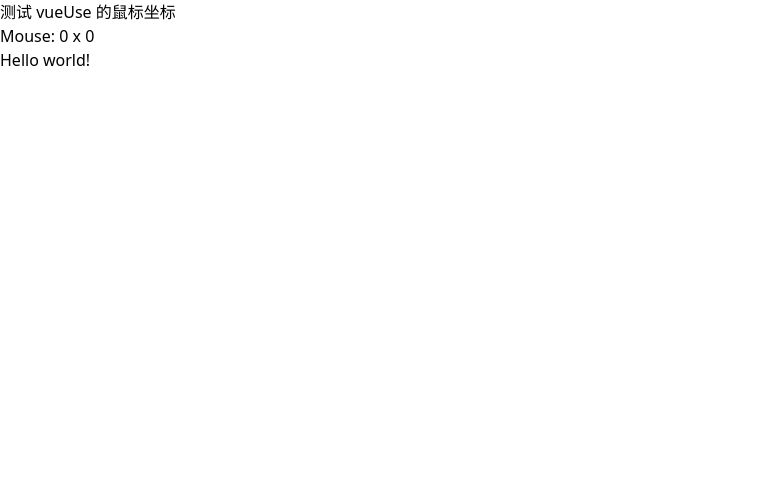
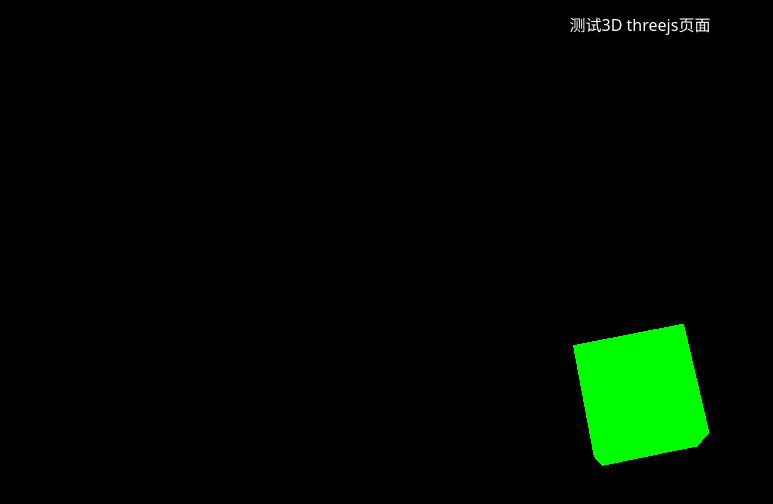
Before and after one commit to zhaoyuanmeng/car3D, a Vue app: page / in a window 1280 px wide. Shown: the top 504 px of the page, without its empty margins (0-773 px from the left). Built offline with nearby package versions, Linux system fonts and the light colour scheme.

Commit message:
test threejs success

```diff
--- a/src/pages/index.vue
+++ b/src/pages/index.vue
@@ -1,21 +1,93 @@
 <template>
-  <h1>测试 vueUse 的鼠标坐标</h1>
-  <h3>Mouse: {{ x }} x {{ y }}</h3>
-  <h1 class="text-blue-600 font-bold underline">Hello world!</h1>
+  <div class="container">
+    <h1>测试3D threejs页面</h1>
+    <div class="panel w-full" ref="canvasContainer"></div>
+  </div>
 </template>
+
 <script lang="ts">
-import { defineComponent } from 'vue';
-import { useMouse } from '@vueuse/core';
+import { defineComponent, onMounted, ref } from 'vue';
+import * as THREE from 'three';
 
 export default defineComponent({
   name: 'VueUse',
   setup() {
-    const { x, y } = useMouse();
+    const canvasContainer = ref<HTMLDivElement | null>(null);
+
+    onMounted(() => {
+      if (canvasContainer.value) {
+        // 创建场景
+        const scene = new THREE.Scene();
+
+        // 创建相机
+        const camera = new THREE.PerspectiveCamera(
+          75,
+          window.innerWidth / window.innerHeight,
+          0.1,
+          1000,
+        );
+
+        // 创建渲染器
+        const renderer = new THREE.WebGLRenderer();
+        renderer.setSize(window.innerWidth, window.innerHeight);
+        canvasContainer.value.appendChild(renderer.domElement);
+
+        // 创建正方形
+        const geometry = new THREE.BoxGeometry();
+        const material = new THREE.MeshBasicMaterial({ color: 0x00ff00 });
+        const cube = new THREE.Mesh(geometry, material);
+        scene.add(cube);
+
+        // 调整视角
+        camera.position.z = 5;
+
+        // 动画循环
+        const animate = function () {
+          requestAnimationFrame(animate);
+
+          // 旋转正方形
+          cube.rotation.x += 0.01;
+          cube.rotation.y += 0.01;
+
+          // 渲染场景和相机
+          renderer.render(scene, camera);
+        };
+
+        animate();
+      }
+    });
 
     return {
-      x,
-      y,
+      canvasContainer,
     };
   },
 });
 </script>
+
+<style scoped>
+.container {
+  display: flex;
+  flex-direction: column;
+  align-items: center;
+  justify-content: center;
+  height: 100vh;
+}
+
+h1 {
+  position: absolute;
+  top: 0;
+  left: 0;
+  right: 0;
+  text-align: center;
+  margin: 0;
+  padding: 0;
+  line-height: 50px;
+  z-index: 999;
+  color: #ffffff;
+}
+
+.panel {
+  width: 100%;
+  height: 100%;
+}
+</style>
```
